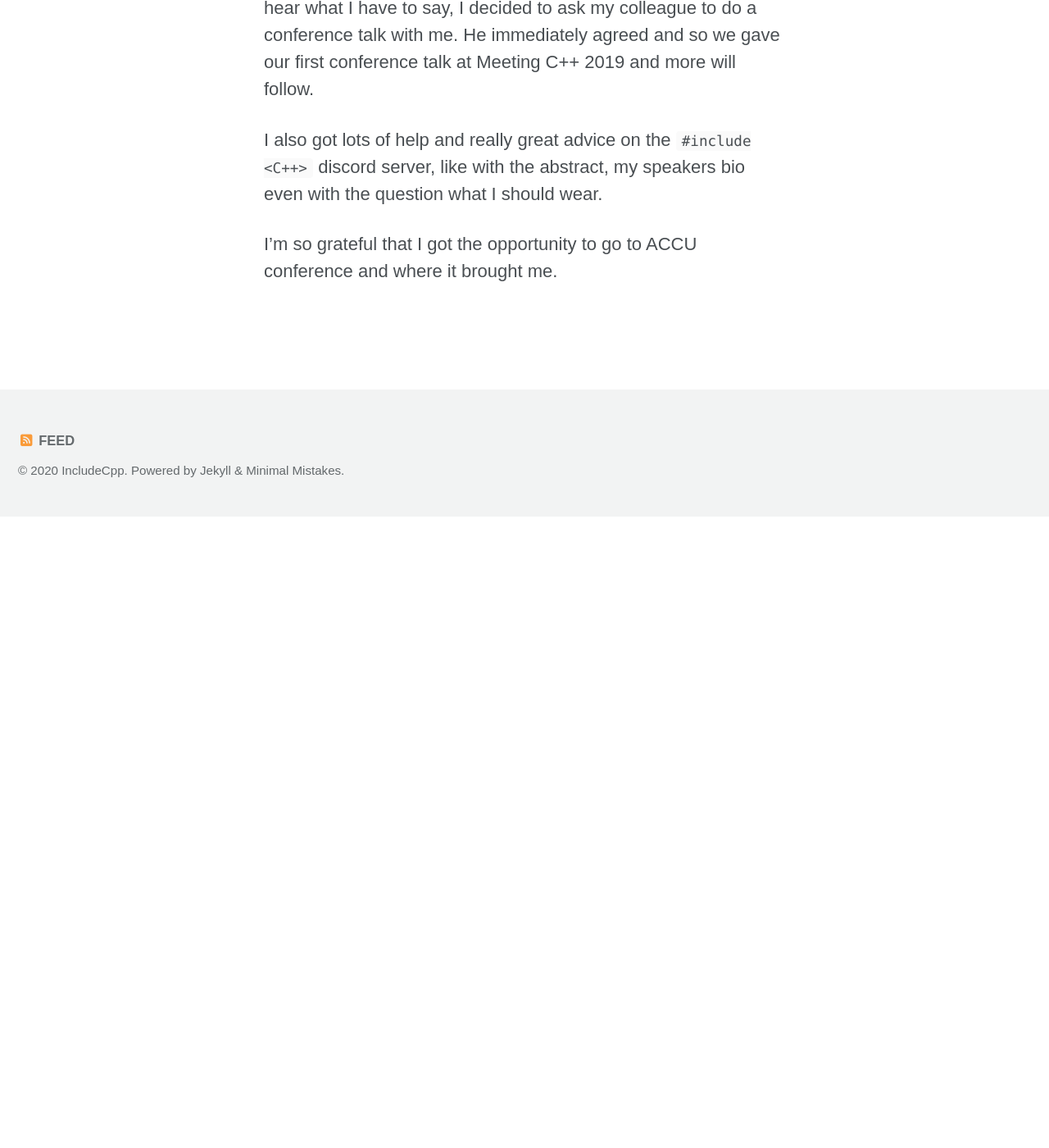
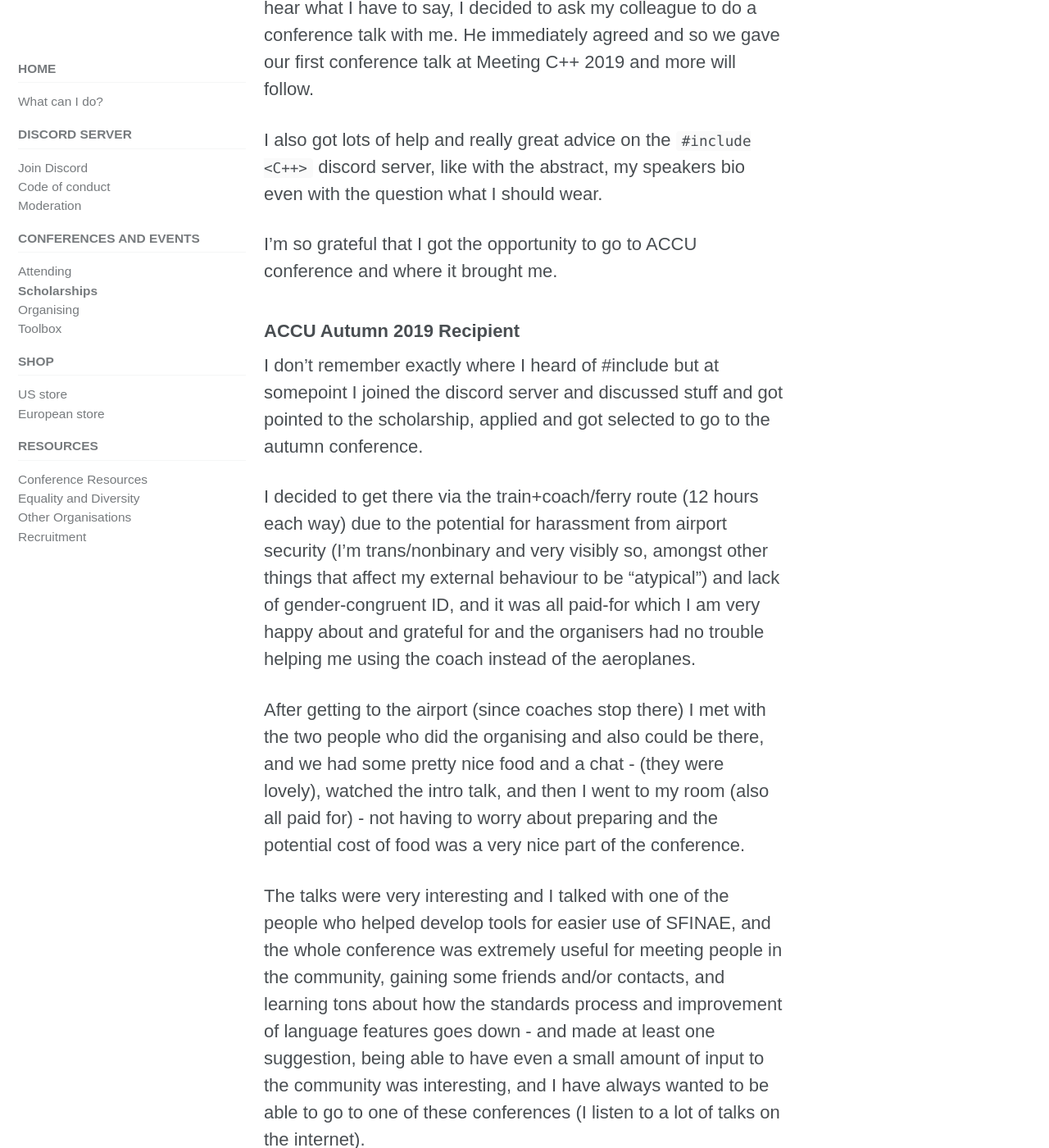
Before and after one commit to include-cpp/include-cpp.github.io, a Jekyll site: the page built from conferences/scholarships.md, in a window 1280 px wide and 1400 px high, scrolled down 3123 px. Shown: the whole window at 82% size. Built offline with Jekyll 4.4.1, drawn with Linux system fonts in a browser that asks for light colours; cached includes are drawn as plain includes; nearby versions of some CDN libraries; before the commit the page ends 3753 px from its top, so only the background shows below that; some of the changed text lies outside the part shown.

Commit message:
Add testimonial from ACCU Autumn 2019 Recipient
Co-Authored-By: Kate Gregory <kategregory@users.noreply.github.com>

```diff
--- a/conferences/scholarships.md
+++ b/conferences/scholarships.md
@@ -53,3 +53,44 @@ I already met some #include people at the airport. And while I have no problem w
 I also got lots of help and really great advice on the `#include <C++>` discord server, like with the abstract, my speakers bio even with the question what I should wear.
 
 I’m so grateful that I got the opportunity to go to ACCU conference and where it brought me.
+
+### ACCU Autumn 2019 Recipient
+
+I don't remember exactly where I heard of #include but at somepoint I joined
+the discord server and discussed stuff and got pointed to the scholarship, applied
+and got selected to go to the autumn conference.
+
+I decided to get there via the train+coach/ferry route (12 hours each way) due to the
+potential for harassment from airport security (I'm trans/nonbinary and very visibly so,
+amongst other things that affect my external behaviour to be "atypical") and lack of
+gender-congruent ID, and it was all paid-for which I am very happy about and grateful
+for and the organisers had no trouble helping me using the coach instead of the
+aeroplanes.
+
+After getting to the airport (since coaches stop there) I met with the two people
+who did the organising and also could be there, and we had some pretty nice food and a chat -
+(they were lovely), watched the intro talk, and then I went to my room (also all
+paid for) - not having to worry about preparing and the potential cost of food was
+a very nice part of the conference.
+
+The talks were very interesting and I talked with one of the people who helped
+develop tools for easier use of SFINAE, and the whole conference was extremely
+useful for meeting people in the community, gaining some friends and/or contacts,
+and learning tons about how the standards process and improvement of language features
+goes down - and made at least one suggestion, being able to have even a small
+amount of input to the community was interesting, and I have always wanted
+to be able to go to one of these conferences (I listen to a lot of talks on the
+internet).
+
+This also improved my understanding of the surrounding ecosystem - different
+libraries and the people who create them and how people learn about them,
+various branches of development of the ecosystem and what kinds of future
+research is going to be happening, and, again, just the general process.
+
+And the #include organisers made sure I didn't get completely intimidated
+or lost or horribly anxious due to the number of people or anything like that,
+and were friendly to me and helped me navigate the whole event, and we got
+some meals in a more quiet environment and talked, which was exceptionally nice.
+
+Thanks to the organisers and to all the lovely people who funded me going to
+the conference, it was a wonderful experience.
```
